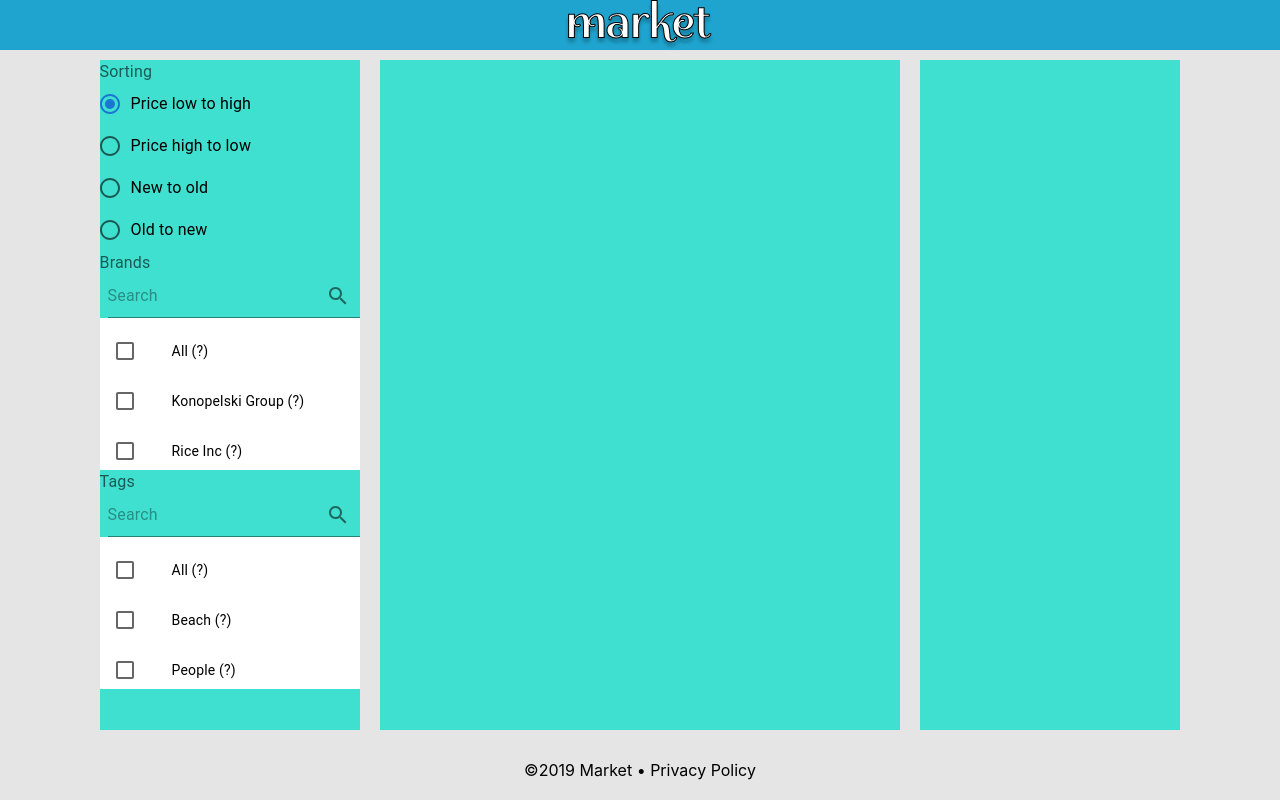
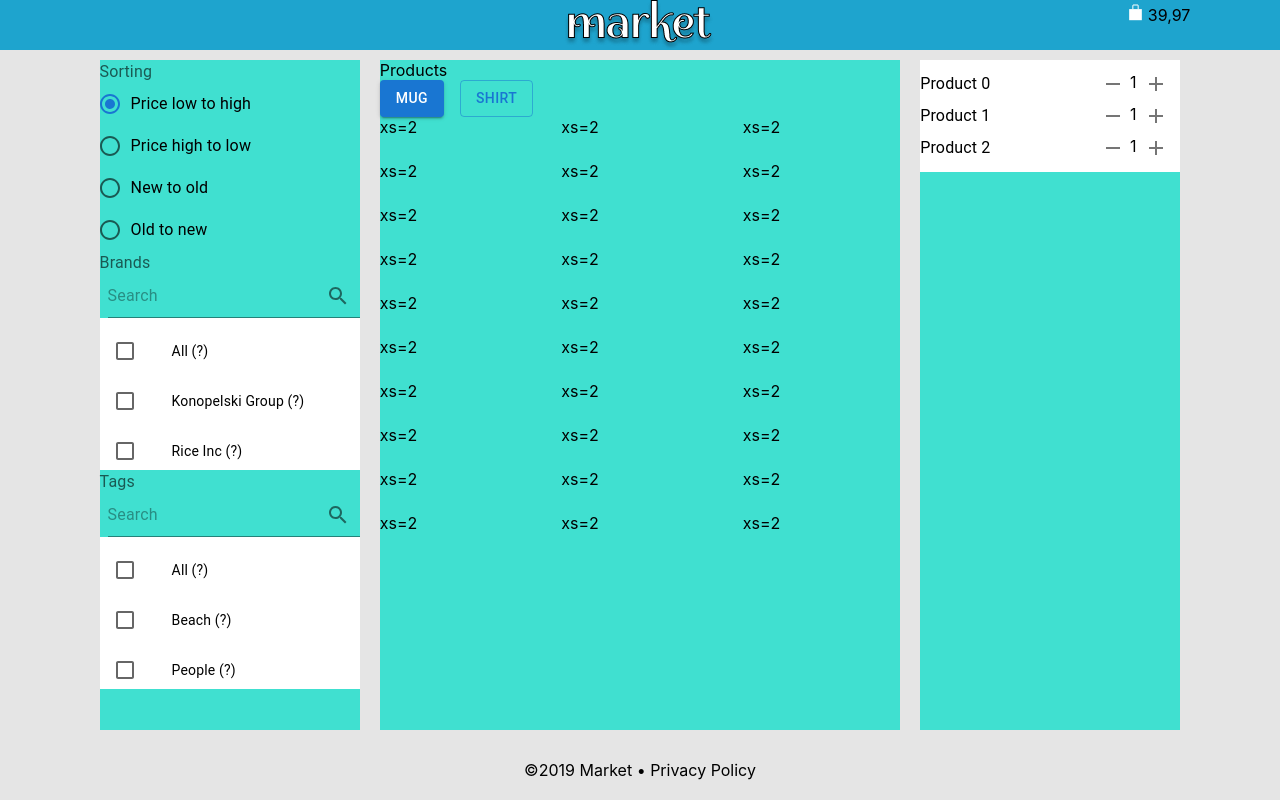
Before and after one commit to ibrahimcavdar/market-app, a React (Create React App) app: page / in a window 1280 px wide. Built offline with nearby package versions, Linux system fonts and the light colour scheme.

Commit message:
Implement remaining panels with minimal styling
Implemented all panels with hardcoded data to have a sample layout
Will get into detail of styling later

```diff
--- a/src/App.tsx
+++ b/src/App.tsx
@@ -1,6 +1,10 @@
 import React from "react";
 import "./App.css";
+import { BasketPanel } from "./feature/basket/BasketPanel";
+import { BasketToolbar } from "./feature/basket/BasketToolbar";
 import { BrandsPanel } from "./feature/brands/BrandsPanel";
+import { FilterPanel } from "./feature/filter/FilterPanel";
+import { ProductListPanel } from "./feature/productList/ProductListPanel";
 import { SortingPanel } from "./feature/sorting/SortingPanel";
 import { TagsPanel } from "./feature/tags/TagsPanel";
 
@@ -9,6 +13,7 @@ export const App = () => {
     <div className="app">
       <div className="header">
         <img src={"Logo.png"} alt="logo" />
+        <BasketToolbar/>
       </div>
       <div className="app-body">
         <div className="left side column">
@@ -16,8 +21,14 @@ export const App = () => {
           <BrandsPanel />
           <TagsPanel />
         </div>
-        <div className="middle column"></div>
-        <div className="right side column"></div>
+        <div className="middle column">
+          <div>Products</div>
+          <FilterPanel />
+          <ProductListPanel />
+        </div>
+        <div className="right side column">
+          <BasketPanel />
+        </div>
       </div>
       <div className="footer">©2019 Market • Privacy Policy</div>
     </div>
--- /dev/null
+++ b/src/feature/basket/BasketPanel.tsx
@@ -0,0 +1,48 @@
+import { Add, Remove } from "@mui/icons-material";
+import {
+    IconButton, List,
+    ListItem, ListItemText
+} from "@mui/material";
+import React from "react";
+
+export const BasketPanel = () => {
+  return (
+    <div>
+      <List
+        sx={{
+          width: "100%",
+          maxWidth: 360,
+          height: "10%",
+          maxHeight: "17vh",
+          overflow: "auto",
+          bgcolor: "background.paper",
+        }}
+      >
+        {["14,99", "14,99", "9,99"].map((value, index) => {
+          const labelId = `checkbox-list-label-${value}`;
+
+          return (
+            <ListItem
+              key={value}
+              disablePadding
+              secondaryAction={
+                <div>
+                  <IconButton edge="end" aria-label="comments">
+                    <Remove />
+                  </IconButton>
+                  &nbsp;&nbsp;
+                  <span>1</span>
+                  <IconButton edge="end" aria-label="comments">
+                    <Add />
+                  </IconButton>
+                </div>
+              }
+            >
+              <ListItemText id={labelId} primary={`Product ${index}`} />
+            </ListItem>
+          );
+        })}
+      </List>
+    </div>
+  );
+};
--- /dev/null
+++ b/src/feature/basket/BasketToolbar.tsx
@@ -0,0 +1,30 @@
+import { Grid, Icon, SvgIcon } from "@mui/material";
+import { styled } from "@mui/system";
+import React from "react";
+
+const MyBasket = styled("div")({
+  position: "absolute",
+  right: "7%",
+  top: 0,
+  height: 50,
+//   verticalAlign: "middle",
+});
+
+export const BasketToolbar = () => {
+  return (
+    <MyBasket>
+      {/* <Icon >
+        <img src={"basket.svg"} alt={"basket"} />
+      </Icon> */}
+      <Grid container direction="row" alignItems="center" justifyContent="center">
+        <Grid item>
+          {/* <LinkIcon className={classes.linkIcon} /> */}
+          {/* <Icon > */}
+          {/* </Icon> */}
+            <img src={"basket.svg"} alt={"basket"}  height={25} width={25}/>
+        </Grid>
+        <Grid item>39,97</Grid>
+      </Grid>
+    </MyBasket>
+  );
+};
--- /dev/null
+++ b/src/feature/filter/FilterPanel.tsx
@@ -0,0 +1,12 @@
+import { Button, Stack } from "@mui/material";
+import React from "react";
+
+export const FilterPanel = () => {
+  return (
+    <Stack spacing={2} direction="row">
+      {/* <Button variant="text">Text</Button> */}
+      <Button variant="contained">mug</Button>
+      <Button variant="outlined">shirt</Button>
+    </Stack>
+  );
+};
--- /dev/null
+++ b/src/feature/productList/ProductListPanel.tsx
@@ -0,0 +1,18 @@
+import { Grid } from "@mui/material";
+import React from "react";
+
+export const ProductListPanel = () => {
+  return (
+    <Grid
+      container
+      spacing={{ xs: 2, md: 3 }}
+      columns={{ xs: 4, sm: 8, md: 12 }}
+    >
+      {Array.from(Array(30)).map((_, index) => (
+        <Grid item xs={2} sm={4} md={4} key={index}>
+          <div>xs=2</div>
+        </Grid>
+      ))}
+    </Grid>
+  );
+};
```
Also changed, not shown: public/basket.png (added), public/basket.svg (added).
